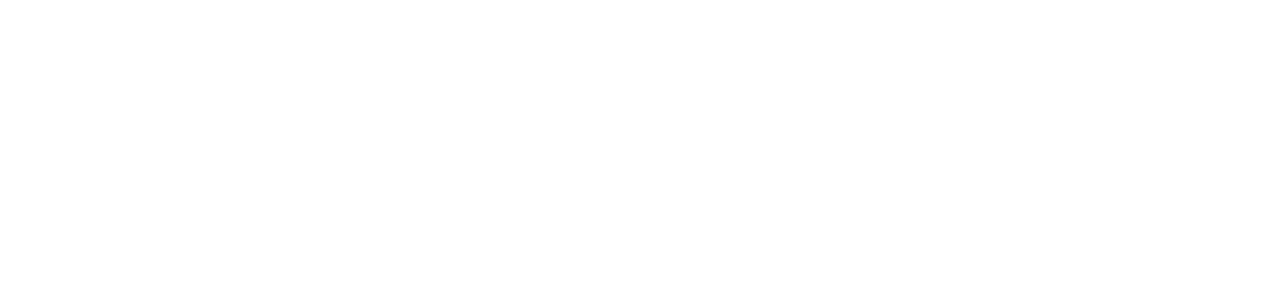
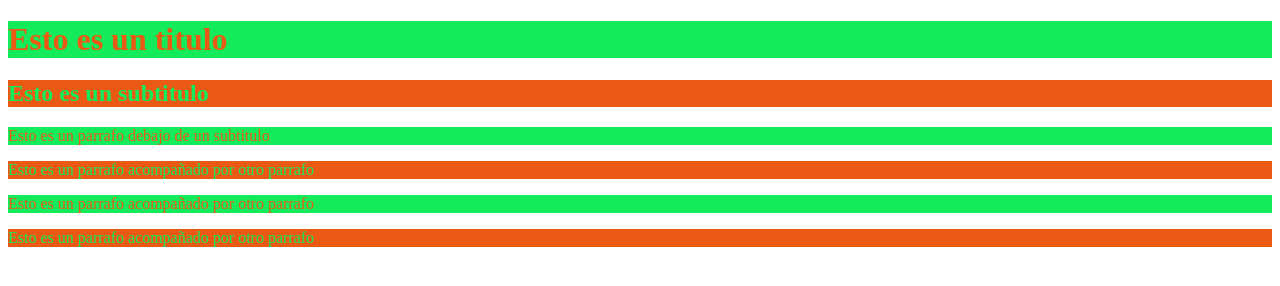
Before and after one commit to Andryk-Lara/Practica-7, a plain HTML site: page Practica 7/index.html in a window 1280 px wide. Drawn offline with Linux system fonts and the light colour scheme.

Commit message:
Practica 7

```diff
--- a/Practica 7/index.html
+++ b/Practica 7/index.html
@@ -8,11 +8,17 @@
 </head>
 <body>
     <div>
-        <div>
+        <div class="header">
+            <h1>Esto es un titulo</h1>
         </div>
-        <div>
+        <div class="main-content">
+            <h2>Esto es un subtitulo</h2>
+            <p class="parrafo1">Esto es un parrafo debajo de un subtitulo</p>
         </div>
-        <div>
+        <div class="footer">
+            <p class="parrafo2">Esto es un parrafo acompañado por otro parrafo</p>
+            <p class="parrafo1">Esto es un parrafo acompañado por otro parrafo</p>
+            <p class="parrafo2">Esto es un parrafo acompañado por otro parrafo</p>
         </div>
     </div>
     <script src="/js/script.js"></script>
--- a/Practica 7/js/script.js
+++ b/Practica 7/js/script.js
@@ -0,0 +1,49 @@
+//Primera parte
+
+let min = 0;
+let max = 255;
+
+function aleatorio(min, max){
+    return(Math.floor(Math.random() * (max - min) + min));
+}
+
+let x = aleatorio(min, max);
+let y = aleatorio(min, max);
+let z = aleatorio(min, max);
+
+let color1 = 'rgb('+ x +','+ y +','+ z +')';
+let color2 = 'rgb('+ y +','+ z +','+ x +')';
+
+//Segunda Parte
+
+//Color de Titulo
+
+const titulo = document.querySelector('.header h1');
+
+titulo.style.backgroundColor = color1;
+titulo.style.color = color2;
+
+// Color de Subtitulo
+
+const subtitulo = document.querySelector('.main-content h2');
+
+subtitulo.style.backgroundColor = color2;
+subtitulo.style.color = color1;
+
+//Color de Parrafos 1
+
+const parrafos1 = document.querySelectorAll('.parrafo1');
+
+for(let i = 0; i < parrafos1.length; i++){
+    parrafos1[i].style.backgroundColor = color1;
+    parrafos1[i].style.color = color2;
+}
+
+//Color de Parrafos 2
+
+const parrafos2 = document.querySelectorAll('.parrafo2');
+
+for(let i = 0; i < parrafos2.length; i++){
+    parrafos2[i].style.backgroundColor = color2;
+    parrafos2[i].style.color = color1;
+}
```
